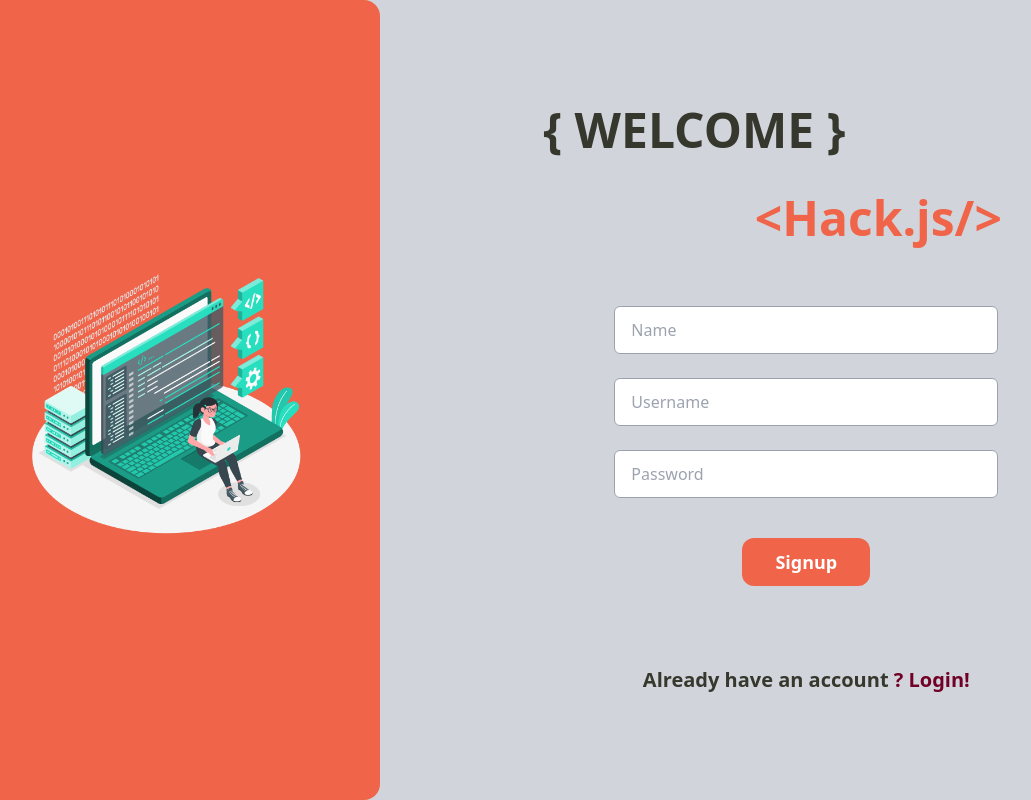
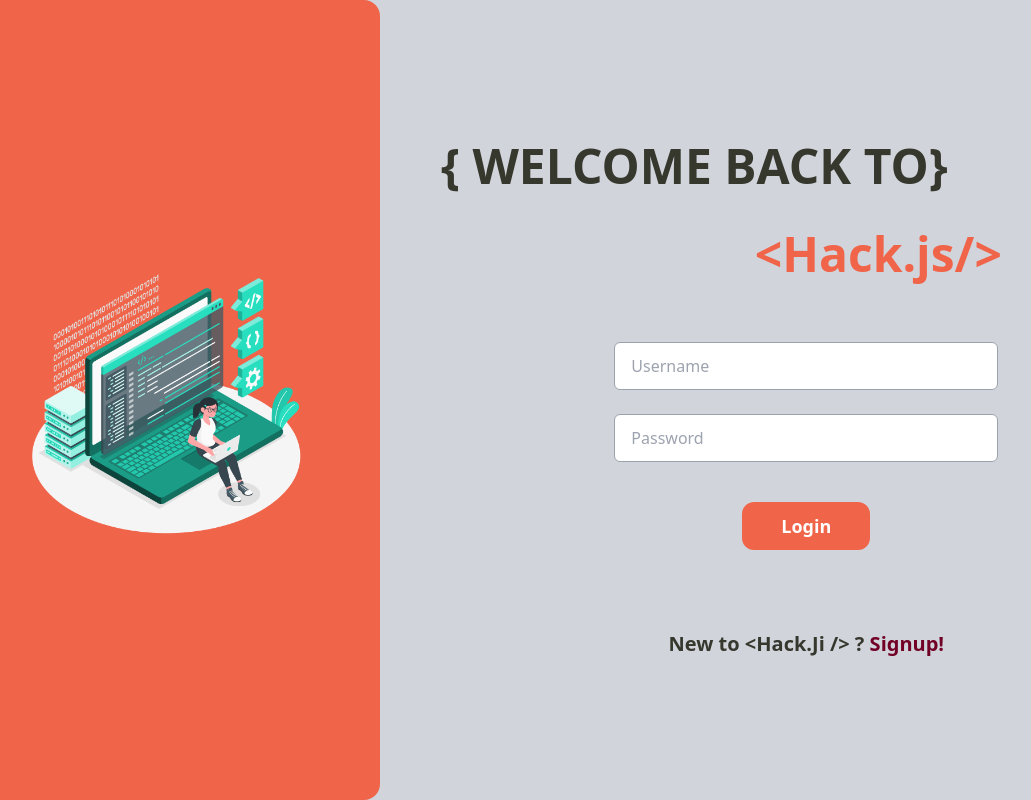
Before and after one commit to Kuldeepchaudhary108/Network, a React (Vite) app: page /login in a window 1280 px wide. Shown: the whole page, without its empty margins (47-1078 px from the left). Built offline with nearby package versions, Linux system fonts and the light colour scheme.

Commit message:
added route

```diff
--- a/src/App.jsx
+++ /dev/null
@@ -1,12 +0,0 @@
-import React from "react";
-import Login from "./components/Login";
-import "./index.css";
-import Signup from './components/Signup'
-
-export default function App() {
-  return (
-    <div>
-      <Signup />
-    </div>
-  );
-}
--- /dev/null
+++ b/src/App/store.js
@@ -0,0 +1,8 @@
+import {configureStore} from "@reduxjs/toolkit";
+import hackjiReducer from "../features/hackji/hackjiSlice.js"
+
+const store= configureStore({
+    reducer: hackjiReducer,
+})
+
+export default store;
--- /dev/null
+++ b/src/Layout.jsx
@@ -0,0 +1,12 @@
+import React from 'react'
+import { Outlet } from 'react-router-dom'
+
+function Layout() {
+  return (
+    <>
+        <Outlet/>
+    </>
+  )
+}
+
+export default Layout
--- a/src/components/Login.jsx
+++ b/src/components/Login.jsx
@@ -40,8 +40,8 @@ export default function Login() {
           Login
         </button>
         <div className="text-[#36382E] font-bold text-xl mt-20">
-          New to {"<Hack.Ji />"}{" "}
-          <span className="text-[#720026]">? Signup!</span>{" "}
+          New to {"<Hack.Ji /> ?"}{" "}
+          <span className="text-[#720026]"> <a href="/signup">Signup!</a></span>{" "}
         </div>
       </div>
     </div>
--- a/src/components/Signup.jsx
+++ b/src/components/Signup.jsx
@@ -1,7 +1,15 @@
-import React from "react";
-import Input from "./Input";
+import React, { useState } from "react";
 
 export default function Signup() {
+
+  const signupInitialValues = {
+    name:"",
+    username:"",
+    password:""
+  }
+
+  const [signup,setSignup]=useState(signupInitialValues)
+
   return (
     <div className="bg-gray-300 min-h-screen flex">
       <div className="bg-[#F06449] w-1/3 min-h-screen rounded-r-2xl flex items-center justify-center">
@@ -17,7 +25,7 @@ export default function Signup() {
       <div className="flex-1 flex flex-col items-center justify-center p-10">
         {/* Welcome Text */}
         <div className="text-[#36382E] font-semibold text-5xl -ml-56 ">
-          {"{ WELCOME }"}
+          {"{ WELCOME TO }"}
         </div>
         <div className="text-[#F06449] font-bold text-5xl -mr-36 mt-10">
           {"<Hack.js/>"}
@@ -45,8 +53,8 @@ export default function Signup() {
           Signup
         </button>
         <div className="text-[#36382E] font-bold text-xl mt-20">
-          Already have an account{" "}
-          <span className="text-[#720026]">? Login!</span>{" "}
+          Already have an account?{" "}
+          <span className="text-[#720026]"> <a href="/login">Login!</a></span>{" "}
         </div>
       </div>
     </div>
--- a/src/components/pages/Home.jsx
+++ b/src/components/pages/Home.jsx
@@ -0,0 +1,9 @@
+import React from 'react'
+
+function Home() {
+  return (
+    <>Home</>
+  )
+}
+
+export default Home
--- /dev/null
+++ b/src/features/hackji/hackjiSlice.js
@@ -0,0 +1,19 @@
+import {createSlice,nanoid} from "@reduxjs/toolkit";
+
+const initialState={
+    user: null
+}
+
+export const hackjiSlice = createSlice({
+    name: "hackji",
+    initialState,
+    reducers:{
+        setUser(state,action){
+            state.user=action.payload
+        }
+    }
+})
+
+export const {setUser} = hackjiSlice.actions;
+
+export default hackjiSlice.reducer
--- a/src/main.jsx
+++ b/src/main.jsx
@@ -1,10 +1,41 @@
-import { StrictMode } from 'react'
+import { StrictMode, useState } from 'react'
 import { createRoot } from 'react-dom/client'
-import App from './App.jsx'
+import { Provider } from 'react-redux'
 import './index.css'
+import { createBrowserRouter, createRoutesFromElements, Route, RouterProvider } from 'react-router-dom'
+import Signup from './components/Signup.jsx'
+import Layout from './Layout.jsx'
+import Home from './components/pages/Home.jsx'
+import store from './App/store.js'
+import Login from './components/Login.jsx'
+
+function App() {
+
+  const [isAuthenticated, isUserAuthenticated] = useState(false);
+
+  const router = createBrowserRouter(
+    createRoutesFromElements(
+      <>
+        <Route path='/signup' element={<Signup isUserAuthenticated={isUserAuthenticated} />} />
+        <Route path='/login' element={<Login/>} />
+        <Route path='/' element={<Layout isAuthenticated={isAuthenticated} />}>
+          <Route path="" element={<Home />} />
+        </Route>
+      </>
+    )
+  )
+
+  return (
+    <Provider store={store}>
+      <RouterProvider router={router} />
+    </Provider>
+  )
+}
+
+
 
 createRoot(document.getElementById('root')).render(
   <StrictMode>
     <App />
-  </StrictMode>,
+  </StrictMode>
 )
```
